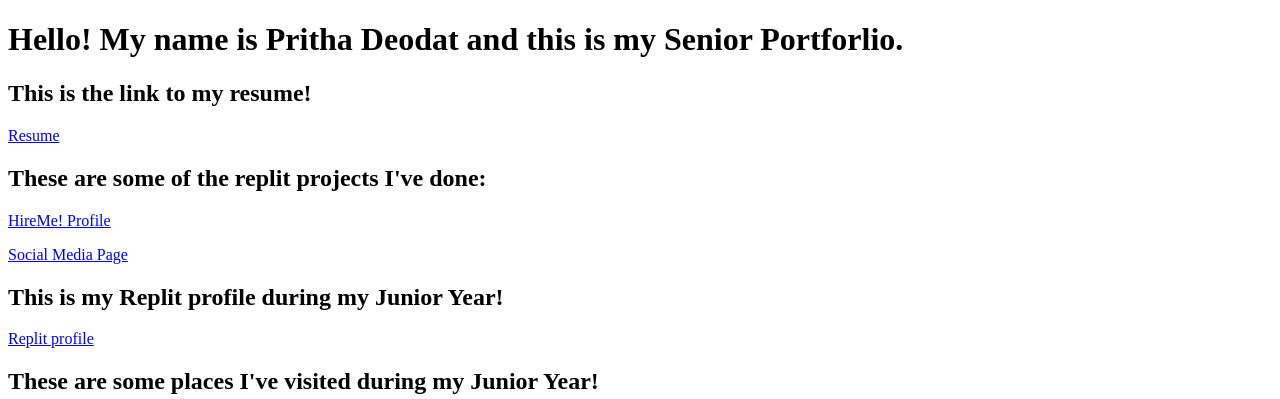
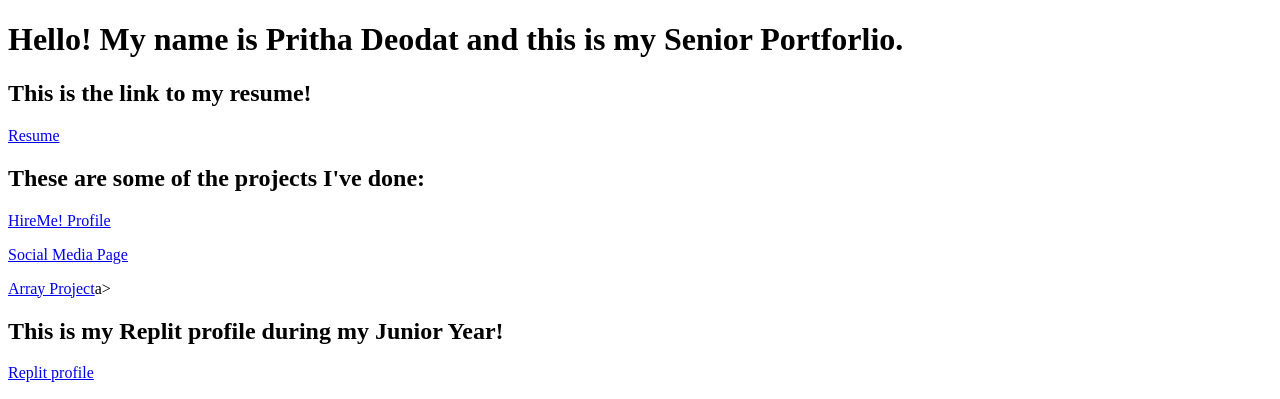
Before and after one commit to fluffybunnynumberone/prithadeodatportfolio.github.io, a plain HTML site: page index.html in a window 1280 px wide. Shown: the top 399 px of the page. Drawn offline with Linux system fonts and the light colour scheme.

Commit message:
Update index.html

```diff
--- a/index.html
+++ b/index.html
@@ -17,11 +17,13 @@
 
     <p><a href=" https://docs.google.com/document/d/1JwmCHp1Ti9yCeF5vkylbjnu7UXU80o8K/edit">Resume</a></p>
 
-    <h2>These are some of the replit projects I've done:</h2>
+    <h2>These are some of the projects I've done:</h2>
 
     <p><a href="https://replit.com/@seniorspds-34-fall-2023/Hire-Me-Profile-103421108595277">HireMe! Profile</a></p>
 
     <p><a href="https://unit-4-project-social-media-page-prithad.seniorspds-34-fall-2023.repl.co/">Social Media Page</a></p>
+
+    <p><a href="https://popcode.org/?snapshot=3ad07e2b-204c-486e-8469-512393198477">Array Project</a>a></p>
 
     <h2>This is my Replit profile during my Junior Year!</h2>
 
```
